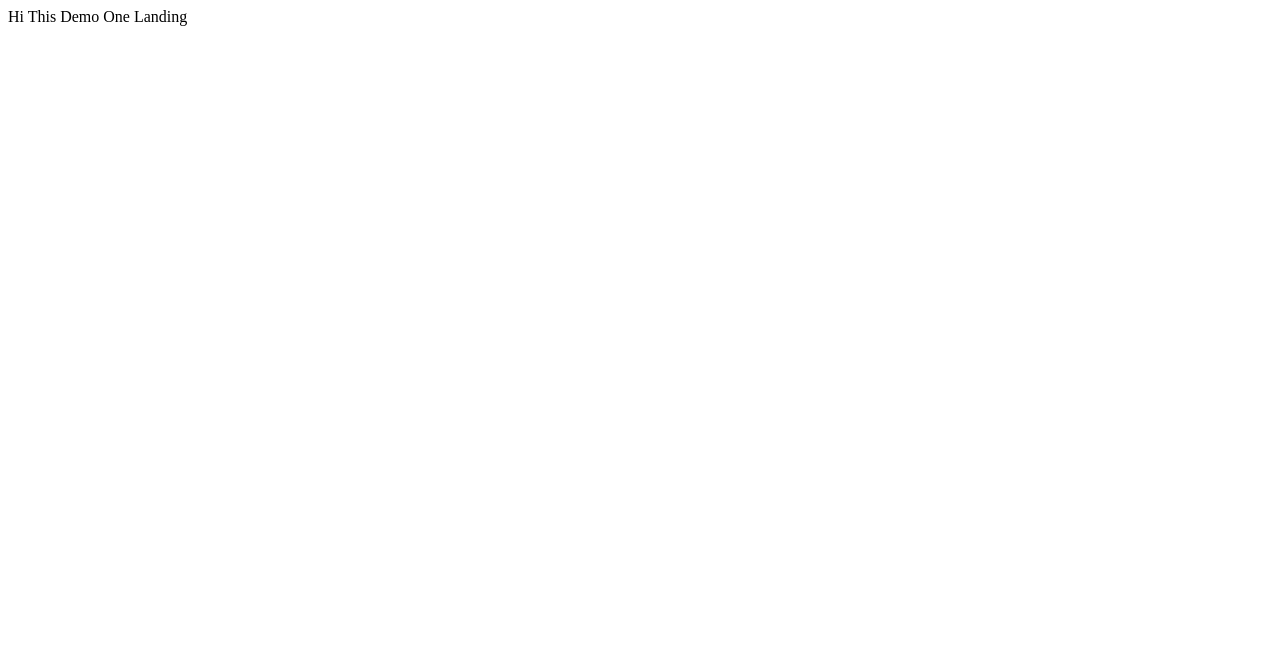
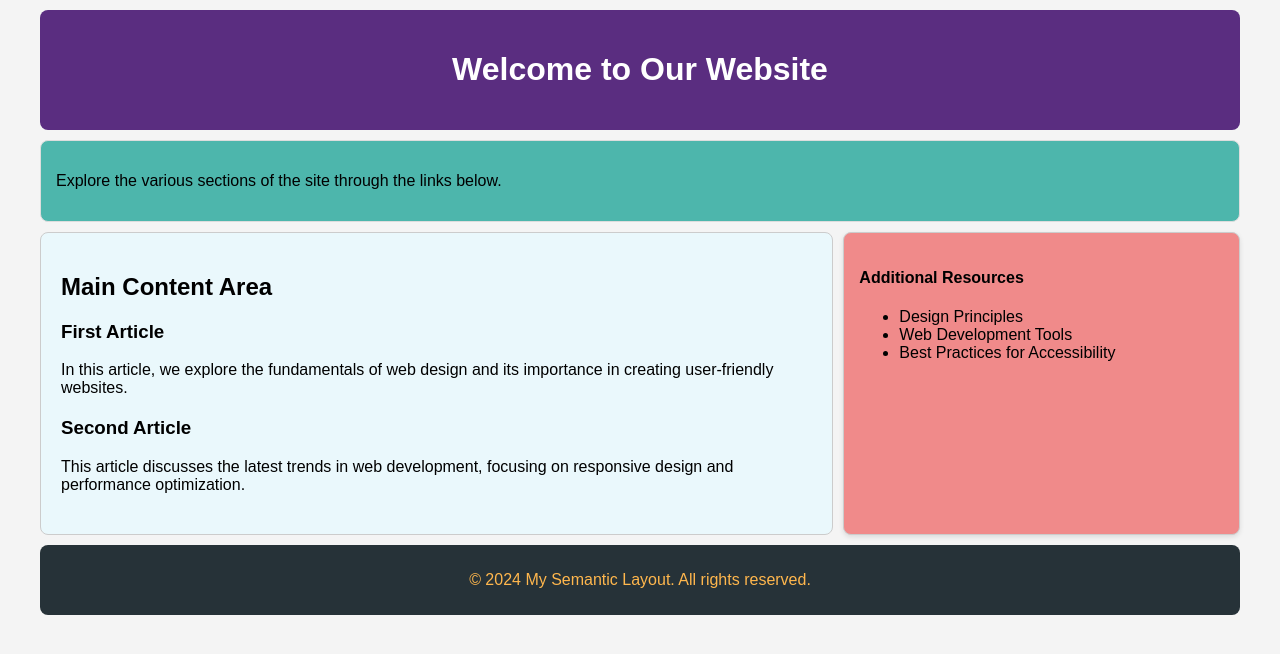
Before and after one commit to SudharMurugan/First_Landing_page, a plain HTML site: page index.html in a window 1280 px wide. Drawn offline with Linux system fonts and the light colour scheme.

Commit message:
Update index.html

```diff
--- a/index.html
+++ b/index.html
@@ -3,9 +3,109 @@
 <head>
     <meta charset="UTF-8">
     <meta name="viewport" content="width=device-width, initial-scale=1.0">
-    <title>Html Structure </title>
+    <title>Semantic Layout</title>
+    <style>
+        body {
+            font-family: Arial, sans-serif;
+            margin: 0;
+            padding: 0;
+            box-sizing: border-box;
+            background-color: #f4f4f4;
+        }
+
+        .container {
+            display: grid;
+            grid-template-rows: auto auto 1fr auto;
+            grid-template-columns: 2fr 1fr;
+            grid-template-areas:
+                "header header"
+                "nav nav"
+                "section aside"
+                "footer footer";
+            gap: 10px;
+            max-width: 1200px;
+            margin: 0 auto;
+            padding: 10px;
+        }
+
+        header {
+            grid-area: header;
+            background-color: #5a2d80;
+            color: white;
+            padding: 20px;
+            text-align: center;
+            border-radius: 8px;
+        }
+
+        nav {
+            grid-area: nav;
+            background-color: #4db6ac;
+            padding: 15px;
+            border: 1px solid #ddd;
+            border-radius: 8px;
+        }
+
+        section {
+            grid-area: section;
+            background-color: #eaf8fc;
+            padding: 20px;
+            border: 1px solid #ccc;
+            border-radius: 8px;
+        }
+
+        article {
+            margin-bottom: 20px;
+        }
+
+        aside {
+            grid-area: aside;
+            background-color: #f08a8a;
+            padding: 15px;
+            border: 1px solid #ccc;
+            border-radius: 8px;
+            box-shadow: 0 2px 5px rgba(0, 0, 0, 0.1);
+        }
+
+        footer {
+            grid-area: footer;
+            background-color: #263238;
+            color: #ffb74d;
+            text-align: center;
+            padding: 10px;
+            border-radius: 8px;
+        }
+    </style>
 </head>
 <body>
-    Hi This Demo One Landing
+    <div class="container">
+        <header>
+            <h1>Welcome to Our Website</h1>
+        </header>
+        <nav>
+            <p>Explore the various sections of the site through the links below.</p>
+        </nav>
+        <section>
+            <h2>Main Content Area</h2>
+            <article>
+                <h3>First Article</h3>
+                <p>In this article, we explore the fundamentals of web design and its importance in creating user-friendly websites.</p>
+            </article>
+            <article>
+                <h3>Second Article</h3>
+                <p>This article discusses the latest trends in web development, focusing on responsive design and performance optimization.</p>
+            </article>
+        </section>
+        <aside>
+            <h4>Additional Resources</h4>
+            <ul>
+                <li>Design Principles</li>
+                <li>Web Development Tools</li>
+                <li>Best Practices for Accessibility</li>
+            </ul>
+        </aside>
+        <footer>
+            <p>&copy; 2024 My Semantic Layout. All rights reserved.</p>
+        </footer>
+    </div>
 </body>
 </html>
```
